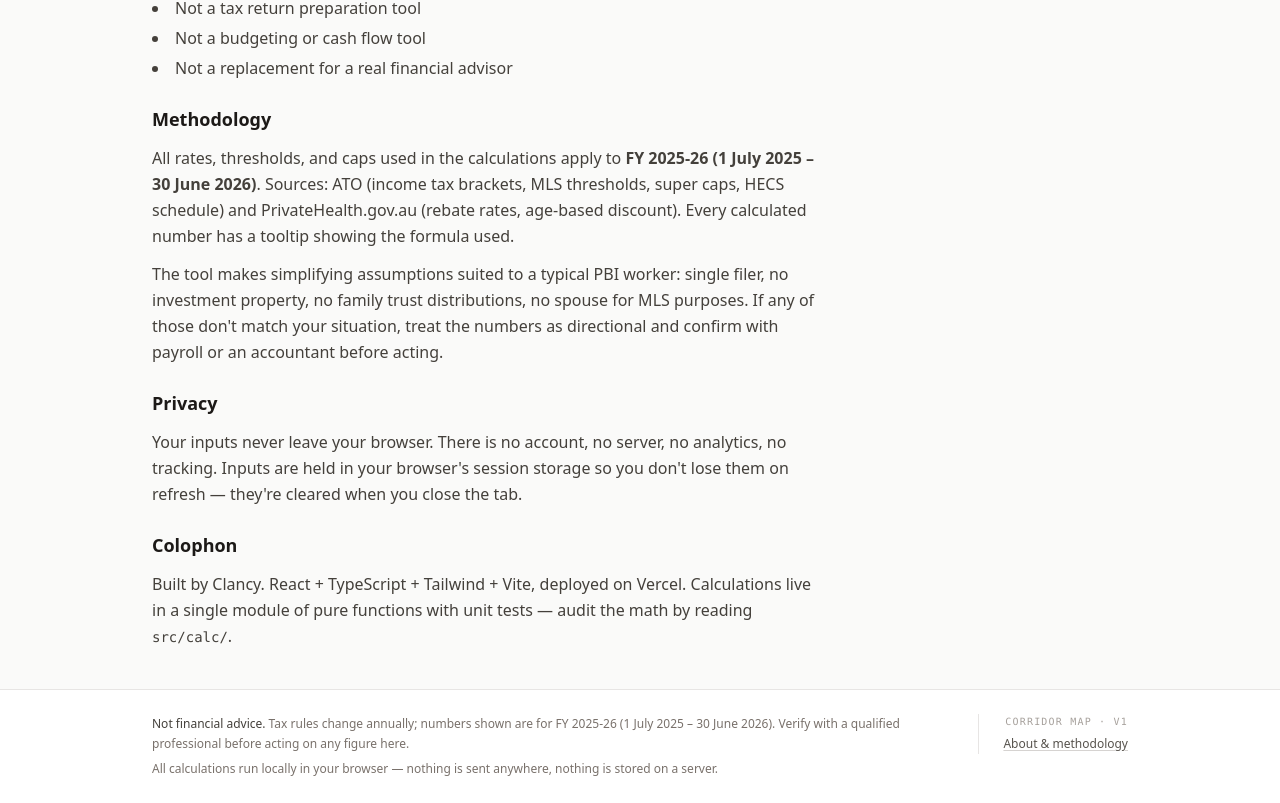
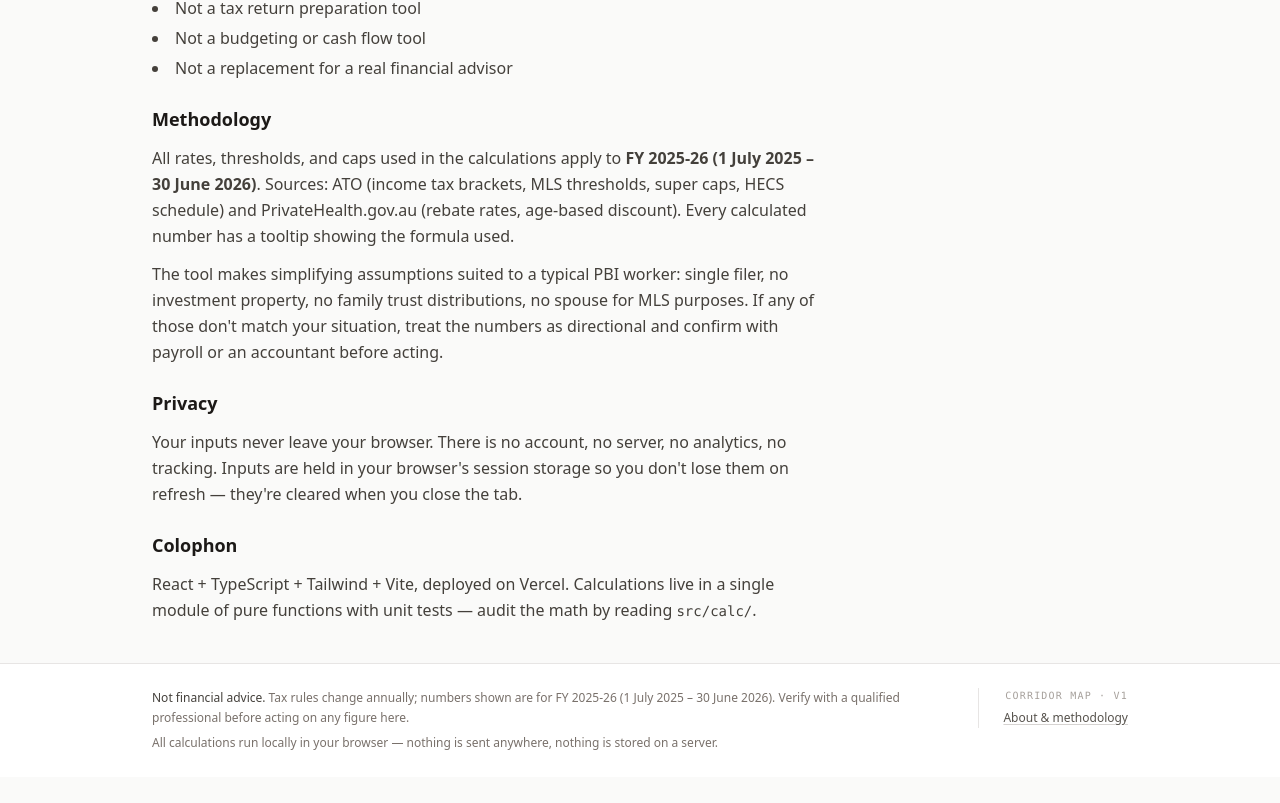
Before and after one commit to zophiezlan/corridor-map, a React (Vite) app: page /about in a window 1280 px wide. Shown: the part 712-1515 px from the top of the page. After the commit the page ends 1489 px from the top, so only its background shows below. Built offline with nearby package versions, Linux system fonts and the light colour scheme.

Commit message:
Refactor About page content for improved readability and flow

```diff
--- a/src/routes/About.tsx
+++ b/src/routes/About.tsx
@@ -83,10 +83,9 @@ export function About() {
           Colophon
         </h2>
         <p>
-          Built by Clancy. React + TypeScript + Tailwind + Vite, deployed on
-          Vercel. Calculations live in a single module of pure functions with
-          unit tests — audit the math by reading{" "}
-          <code className="text-sm">src/calc/</code>.
+          React + TypeScript + Tailwind + Vite, deployed on Vercel. Calculations
+          live in a single module of pure functions with unit tests — audit the
+          math by reading <code className="text-sm">src/calc/</code>.
         </p>
       </section>
     </div>
```
Also changed, not shown: 2 other files (tests, documents, lock files or other folders).
